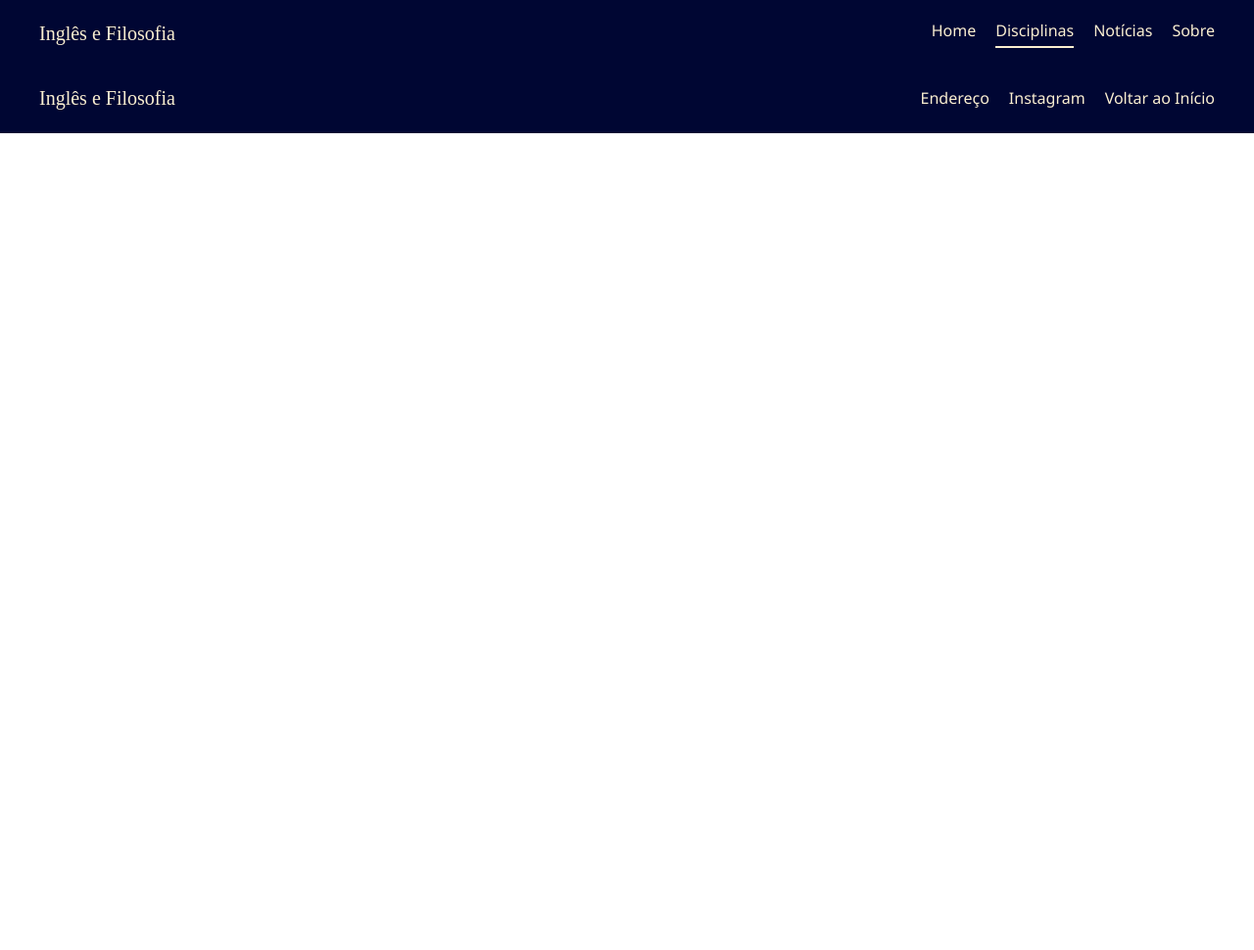
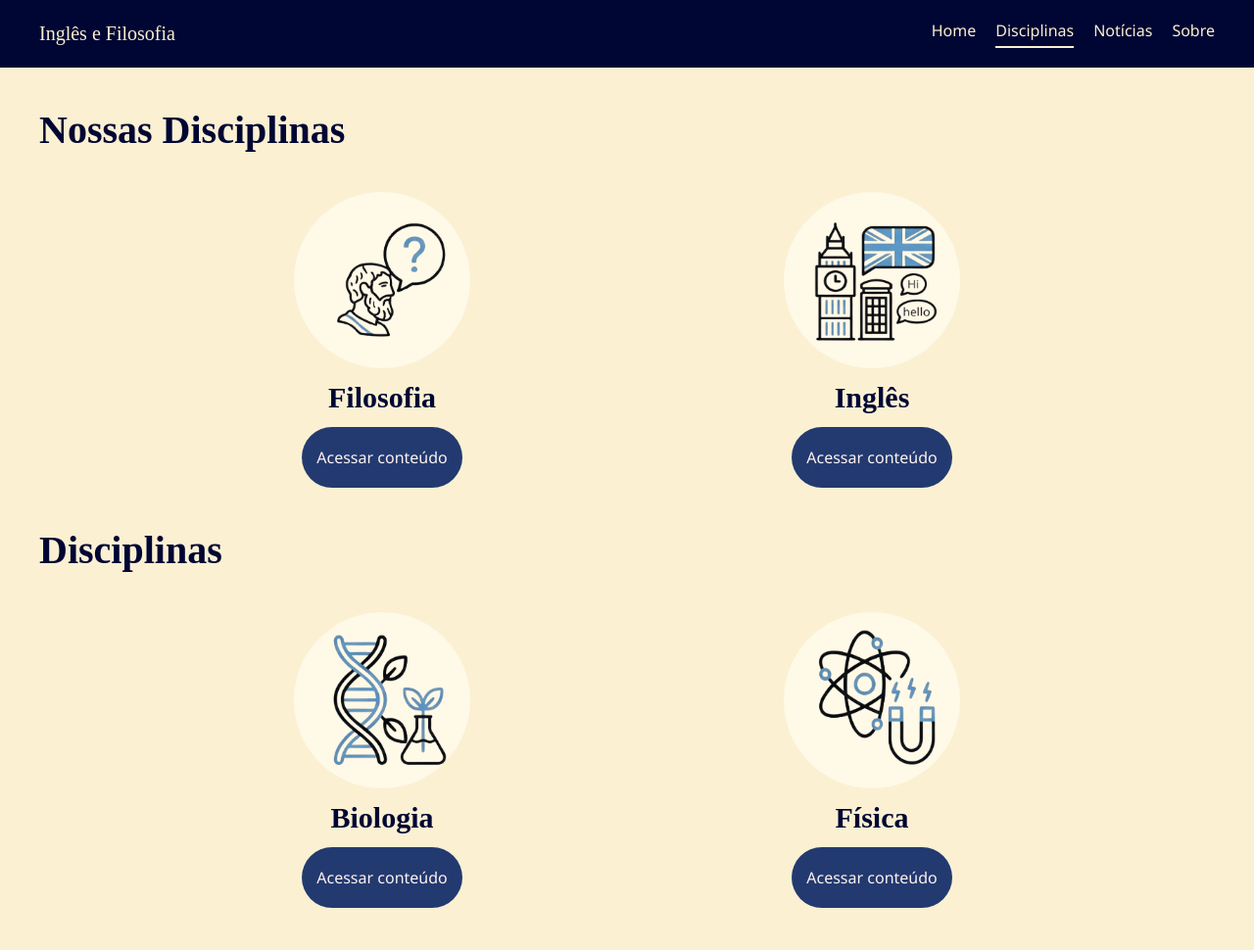
Before and after one commit to marinaliima/projeto-final, a plain HTML site: page pages/disciplinas.html in a window 1280 px wide. Shown: the top 970 px of the page at 98% size. Before the commit the page ends 800 px from the top, so only its background shows below. Drawn offline with Linux system fonts and the light colour scheme.

Commit message:
feat: modifica pagina disciplinas

```diff
--- a/css/disciplinas.css
+++ b/css/disciplinas.css
@@ -7,6 +7,7 @@
 body {
     font-family: 'Segoe UI', Tahoma, Geneva, Verdana, sans-serif;
     color: #000633;
+    background-color: #FBF0D2;
 }
 
 header {
@@ -48,6 +49,67 @@ header {
     border-width: 2px;
 }
 
+h2 {
+    font-family: 'Times New Roman', Times, serif;
+    font-size: 40px;
+}
+
+.disciplinas-row {
+    display: flex;
+    flex-direction: row;
+    flex-wrap: wrap;
+    justify-content: center;
+    width: 100%;
+    gap: 20px;
+}
+
+.disciplina {
+    display: flex;
+    flex-direction: column;
+    width: 40%;
+    padding: 40px;
+    border-radius: 20px;
+    line-height: 2;
+    align-items: center;
+
+}
+
+h3 {
+    font-family: 'Times New Roman', Times, serif;
+    font-size: 30px;
+    text-align: center;
+}
+
+
+
+.disciplina a {
+    padding: 15px;
+    background-color: #223A70;
+    color: #fef2f0;
+    border-radius: 40px;
+    text-decoration: none;
+    transition: 500ms;
+    text-align: center;
+}
+.disciplina img {
+    width: 45%;
+    border-radius: 50%;
+    background-color: #FFF9E8;
+    aspect-ratio: 1 / 1;
+}
+
+.disciplina a:hover, #outras-disciplinas a:hover {
+    scale: 1.05;
+}
+
+#disciplinas {
+    padding: 40px;
+}
+
+.disciplina h3 {
+    color:#000633;
+}
+
 footer {
     padding: 20px 40px;
     display: flex;
@@ -57,4 +119,5 @@ footer {
     background-color: #000633;
     color: #FAEFD1;
     align-items: flex-start;
+
 }
--- a/pages/disciplinas.html
+++ b/pages/disciplinas.html
@@ -2,7 +2,7 @@
 <html lang="pt-BR">
     <head>
         <meta charset="UTF-8"/>
-        <title>Portal de Inglês e Filosofia</title>
+        <title>Disciplinas</title>
         <link rel="stylesheet" href="../css/disciplinas.css"/>
     </head>
 
@@ -20,7 +20,56 @@
         </header>
 
         <main>
-
+            <section id="disciplinas">
+                <section>
+                    <h2>Nossas Disciplinas</h2>
+                    <section class="disciplinas-row">
+                    <article class="disciplina">
+                        <img src="../assets/img/filo.png" />
+                        <h3>Filosofia</h3>
+                        <a href="../pages/home-filosofia.html">Acessar conteúdo</a>
+                    </article>
+                    <article class="disciplina">
+                        <img src="../assets/img/ingles.png" />
+                        <h3>Inglês</h3>
+                        <a href="../pages/home-ingles.html">Acessar conteúdo</a>
+                    </article>
+                </section>
+                <section>
+                    <h2>Disciplinas</h2>
+                </section>
+                <section class="disciplinas-row">
+                    <article class="disciplina">
+                        <img src="../assets/img/bio.png" />
+                        <h3>Biologia</h3>
+                        <a href="https://www.disney.com.br/">Acessar conteúdo</a>
+                    </article>
+                    <article class="disciplina">
+                        <img src="../assets/img/fisica.png" />
+                        <h3>Física</h3>
+                        <a href="pages/home-filosofia.html">Acessar conteúdo</a>
+                    </article>
+                    <article class="disciplina">
+                        <img src="../assets/img/quimica.png" />
+                        <h3>Química</h3>
+                        <a href="pages/home-filosofia.html">Acessar conteúdo</a>
+                    </article>
+                    <article class="disciplina">
+                        <img src="../assets/img/geo.png" />
+                        <h3>Geografia</h3>
+                        <a href="pages/home-filosofia.html">Acessar conteúdo</a>
+                    </article>
+                    <article class="disciplina">
+                        <img src="../assets/img/mat.png" />
+                        <h3>Matemática</h3>
+                        <a href="pages/home-filosofia.html">Acessar conteúdo</a>
+                    </article>
+                    <article class="disciplina">
+                        <img src="../assets/img/sociologia.png" />
+                        <h3>Sociologia</h3>
+                        <a href="pages/home-filosofia.html">Acessar conteúdo</a>
+                    </article>
+                </section>
         </main>
 
         <footer>
```
Also changed, not shown: assets/img/bio.png (added), assets/img/filo.png (added), assets/img/fisica.png (added), assets/img/geo.png (added), assets/img/historia.png (added), assets/img/ingles.png (added), assets/img/mat.png (added), assets/img/portugues.png (added), assets/img/quimica.png (added), assets/img/sociologia.png (added).
